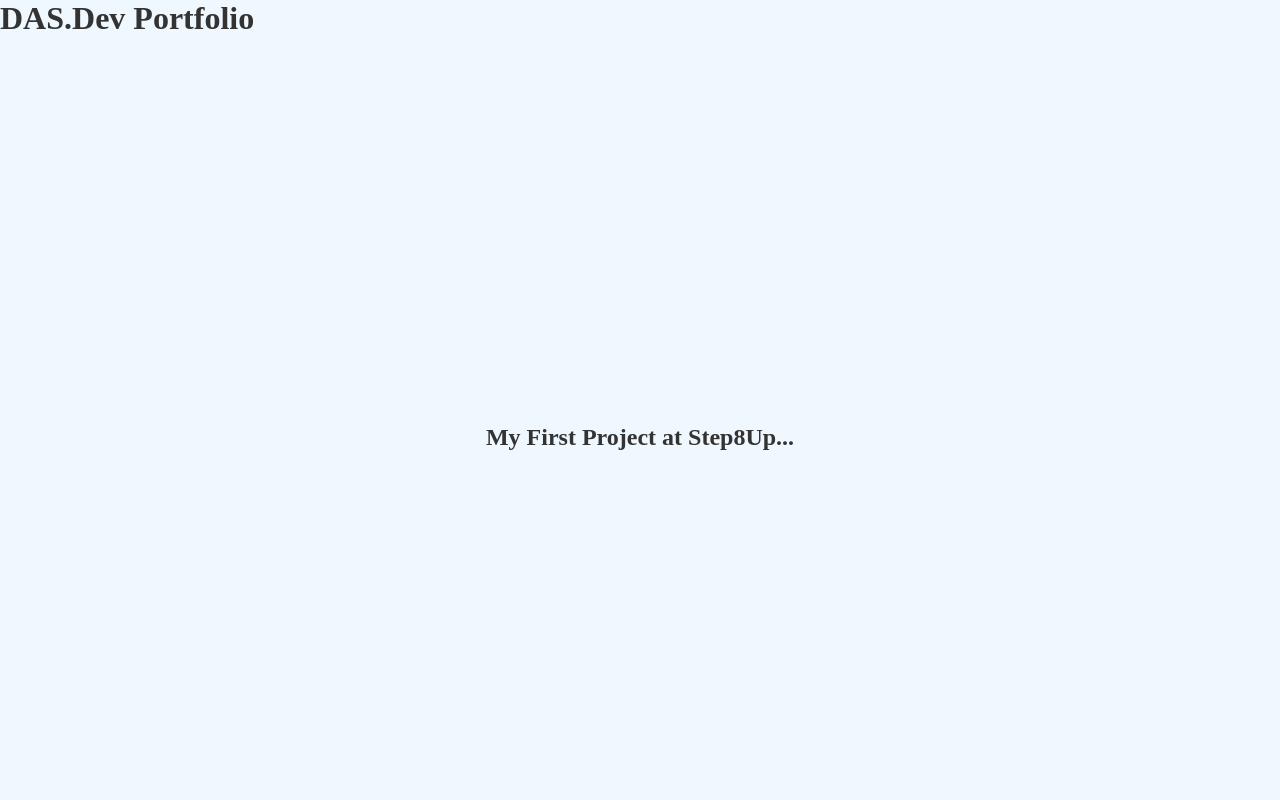
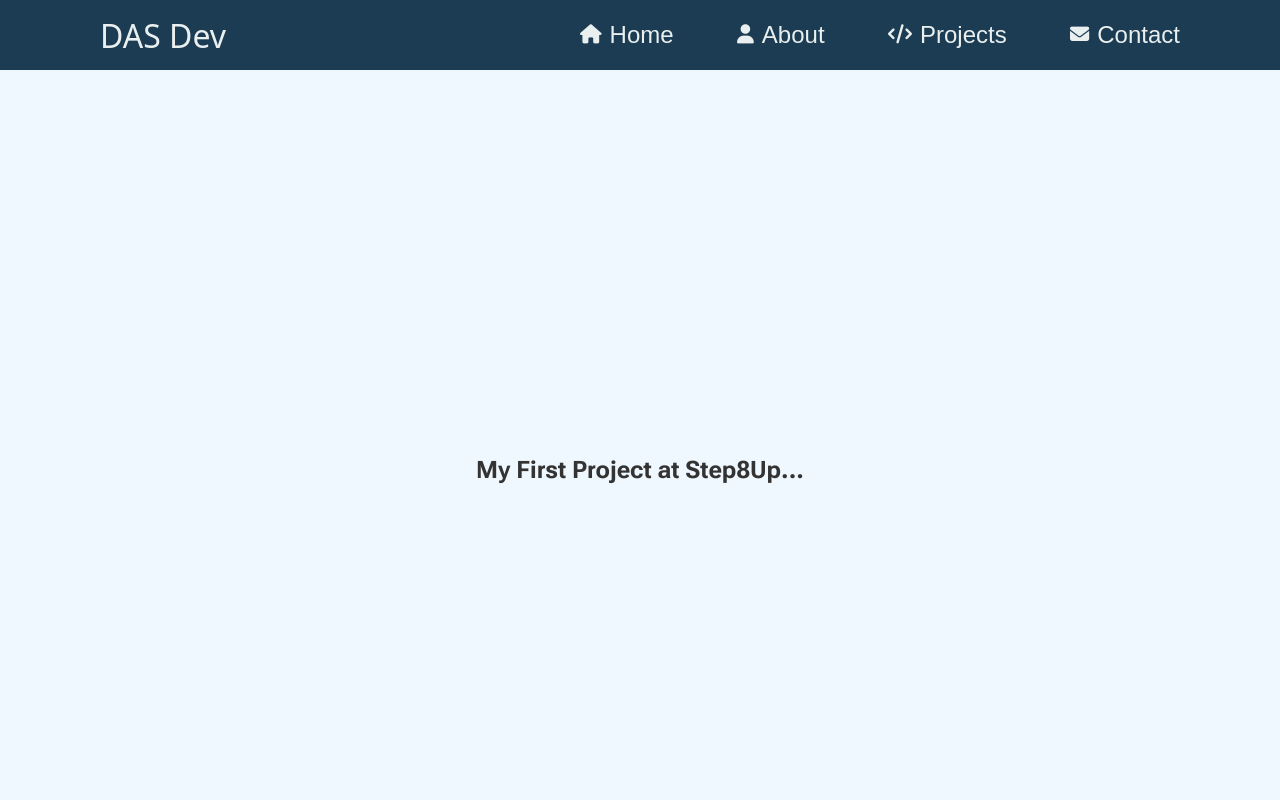
Before and after one commit to DavidAdam1323/step8up-bootcamp, a plain HTML site: page my-projects/dasdev-portfolio/index.html in a window 1280 px wide. Shown: the top 800 px of the page. Drawn offline with Linux system fonts and the light colour scheme; a web font is replaced by a local one.

Commit message:
Add navigation bar with icons, fonts, and responsive styles.

```diff
--- a/my-projects/dasdev-portfolio/index.html
+++ b/my-projects/dasdev-portfolio/index.html
@@ -5,11 +5,43 @@
     <meta name="viewport" content="width=device-width, initial-scale=1.0" />
     <title>DAS.Dev Portfolio</title>
     <link rel="stylesheet" href="styles.css" />
+
+    <link rel="preconnect" href="https://fonts.googleapis.com" />
+    <link rel="preconnect" href="https://fonts.gstatic.com" crossorigin />
+    <link
+      href="https://fonts.googleapis.com/css2?family=Alumni+Sans+Pinstripe&family=Limelight&family=Plaster&family=Tinos:ital,wght@0,400;0,700;1,400;1,700&display=swap"
+      rel="stylesheet"
+    />
+    <link rel="preconnect" href="https://fonts.googleapis.com" />
+    <link rel="preconnect" href="https://fonts.gstatic.com" crossorigin />
+    <link
+      href="https://fonts.googleapis.com/css2?family=Sansation:ital,wght@0,300;0,400;0,700;1,300;1,400;1,700&display=swap"
+      rel="stylesheet"
+    />
+    <link rel="preconnect" href="https://fonts.googleapis.com" />
+    <link rel="preconnect" href="https://fonts.gstatic.com" crossorigin />
+    <link
+      href="https://fonts.googleapis.com/css2?family=Roboto+Flex:opsz,wght@8..144,100..1000&display=swap"
+      rel="stylesheet"
+    />
+
+    <link
+      rel="stylesheet"
+      href="https://cdnjs.cloudflare.com/ajax/libs/font-awesome/6.5.0/css/all.min.css"
+    />
+
   </head>
   <body>
-
     <header>
-      <h1>DAS.Dev Portfolio</h1>
+      <h1 id="logo"><a href="#home">DAS <span>Dev</span></a></h1>
+      <nav>
+        <ul class="nav-menu">
+          <li><a href="#home"><i class="fas fa-home"></i> Home</a></li>
+          <li><a href="#about"><i class="fas fa-user"></i> About</a></li>
+          <li><a href="#projects"><i class="fas fa-code"></i> Projects</a></li>
+          <li><a href="#contact"><i class="fas fa-envelope"></i> Contact</a></li>
+        </ul>
+      </nav>
     </header>
 
     <main>
@@ -21,6 +53,5 @@
     <footer>
       <p>© 2025 DAS.Dev | All Rights Reserved.</p>
     </footer>
-
   </body>
 </html>
--- a/my-projects/dasdev-portfolio/styles.css
+++ b/my-projects/dasdev-portfolio/styles.css
@@ -6,16 +6,20 @@
 }
 
 :root {
+  --accent-color1: #EAEFEF;
+  --accent-color2: #accaca;
   --text-color: #333;
   --bg-color: aliceblue;
 }
 
 body {
+  font-family: "Roboto Flex", sans-serif;
   color: var(--text-color);
   background-color: var(--bg-color);
 }
 
-ul, ol {
+ul,
+ol {
   list-style: none;
 }
 
@@ -25,8 +29,70 @@
 }
 
 a:hover {
-  text-decoration: underline;
-  color: steelblue;
+  text-decoration: none;
+  color: var(--accent-color2);
+}
+
+/* Header section */
+header {
+  width: 100%;
+  height: 70px;
+  padding: 0 100px;
+  display: inline-flex;
+  align-items: center;
+  justify-content: space-between;
+  background-color: #1B3C53;
+}
+
+#logo {
+  font-family: "Plaster", system-ui;
+  font-weight: 400;
+  font-style: normal;
+  color: var(--accent-color1);
+  transition: 0.3s;
+}
+
+#logo:hover {
+  transform: scale(1.05);
+}
+
+.nav-menu {
+  display: inline-flex;
+  justify-content: space-between;
+  width: 600px;
+}
+
+.nav-menu li {
+  font-family: "Sansation", sans-serif;
+  font-weight: 400;
+  font-style: normal;
+  font-size: 1.5rem;
+  color: var(--accent-color1);
+  transition: all 0.3s;
+}
+
+.nav-menu li:hover {
+  transform: scale(1.05);
+}
+
+.nav-menu a {
+  display: flex;
+  align-items: center;
+  gap: 0.5rem;
+}
+
+.nav-menu i {
+  font-size: 0.8em;
+}
+
+@media (max-width: 460px) {
+  header {
+    height: 70px;
+    padding:0 20px;
+  }
+  .nav-menu {
+    display: none;
+  }
 }
 
 /* Page content */
```
